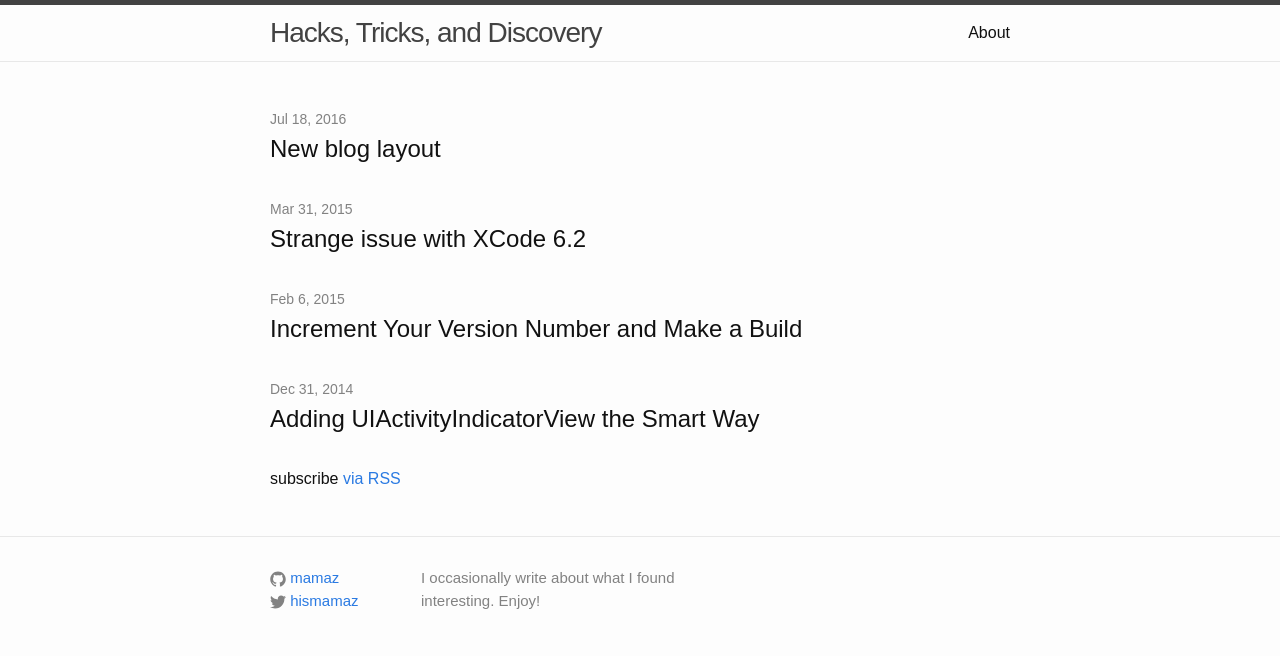
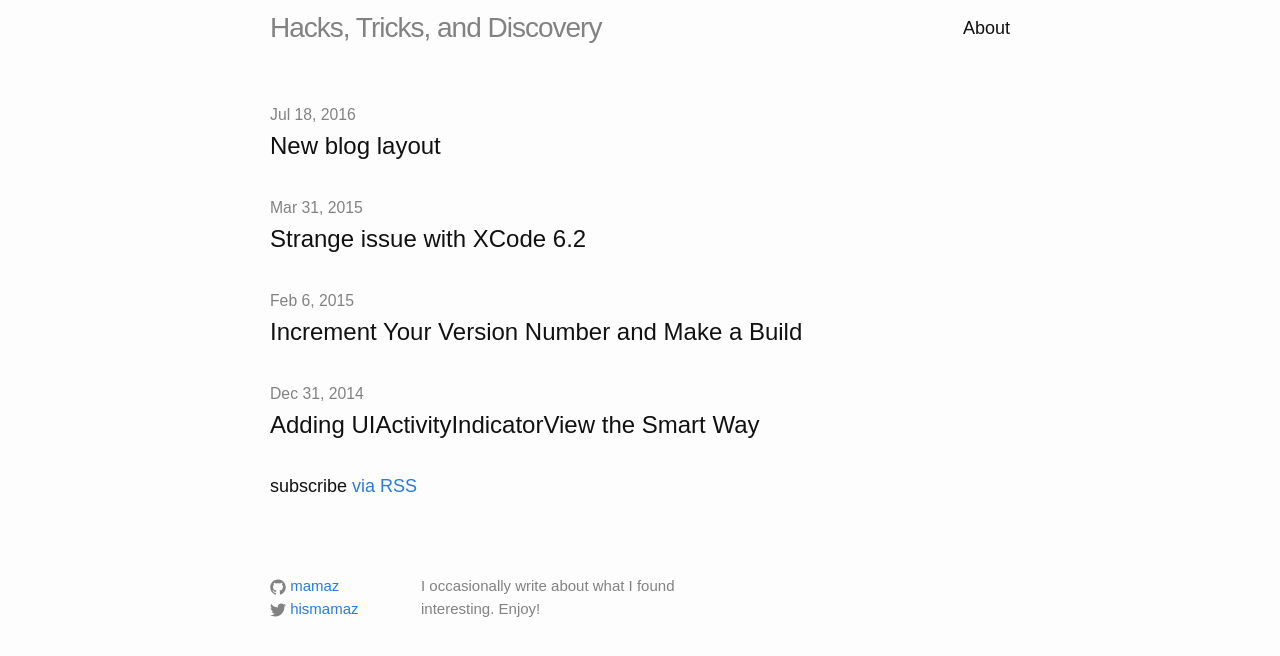
Before and after one commit to mamaz/mamaz.github.io, a Jekyll site: the page built from index.html, in a window 1280 px wide. Shown: the top 656 px of the page. Built offline with Jekyll 4.4.1, drawn with Linux system fonts in a browser that asks for light colours.

Commit message:
Change layout, remove borders and change title color

```diff
--- a/_sass/_layout.scss
+++ b/_sass/_layout.scss
@@ -2,8 +2,8 @@
  * Site header
  */
 .site-header {
-    border-top: 5px solid $grey-color-dark;
-    border-bottom: 1px solid $grey-color-light;
+    // border-top: 5px solid $grey-color-dark;
+    // border-bottom: 1px solid $grey-color-light;
     min-height: 56px;
 
     // Positioning context for the mobile navigation icon
@@ -17,11 +17,12 @@
     letter-spacing: -1px;
     margin-bottom: 0;
     float: left;
+    color: $grey-color;
 
-    &,
-    &:visited {
-        color: $grey-color-dark;
-    }
+    // &,
+    // &:visited {
+    //     color: $grey-color-dark;
+    // }
 }
 
 .site-nav {
@@ -98,7 +99,7 @@
  * Site footer
  */
 .site-footer {
-    border-top: 1px solid $grey-color-light;
+    //border-top: 1px solid $grey-color-light;
     padding: $spacing-unit 0;
 }
 
@@ -217,7 +218,7 @@
 .post-content {
     margin-bottom: $spacing-unit;
     p{
-        font-size: 18px;
+        font-size: 20px;
     }
 
     h2 {
--- a/css/main.scss
+++ b/css/main.scss
@@ -7,7 +7,7 @@
 
 // Our variables
 $base-font-family: "Gotham", "Proxima Nova", Arial, sans-serif;
-$base-font-size:   16px;
+$base-font-size:   18px;
 $base-font-weight: 400;
 $small-font-size:  $base-font-size * 0.875;
 $base-line-height: 1.5;
```
